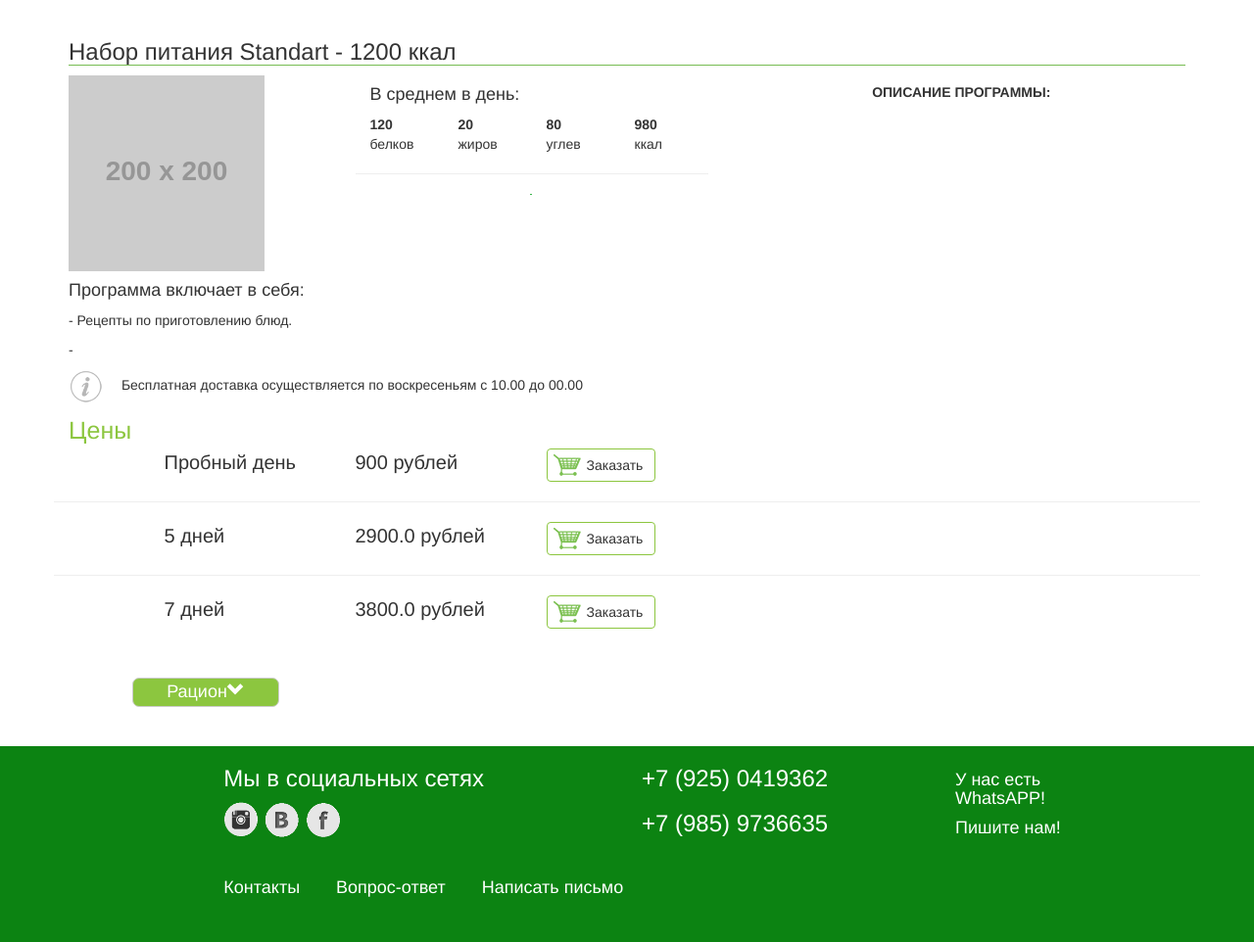
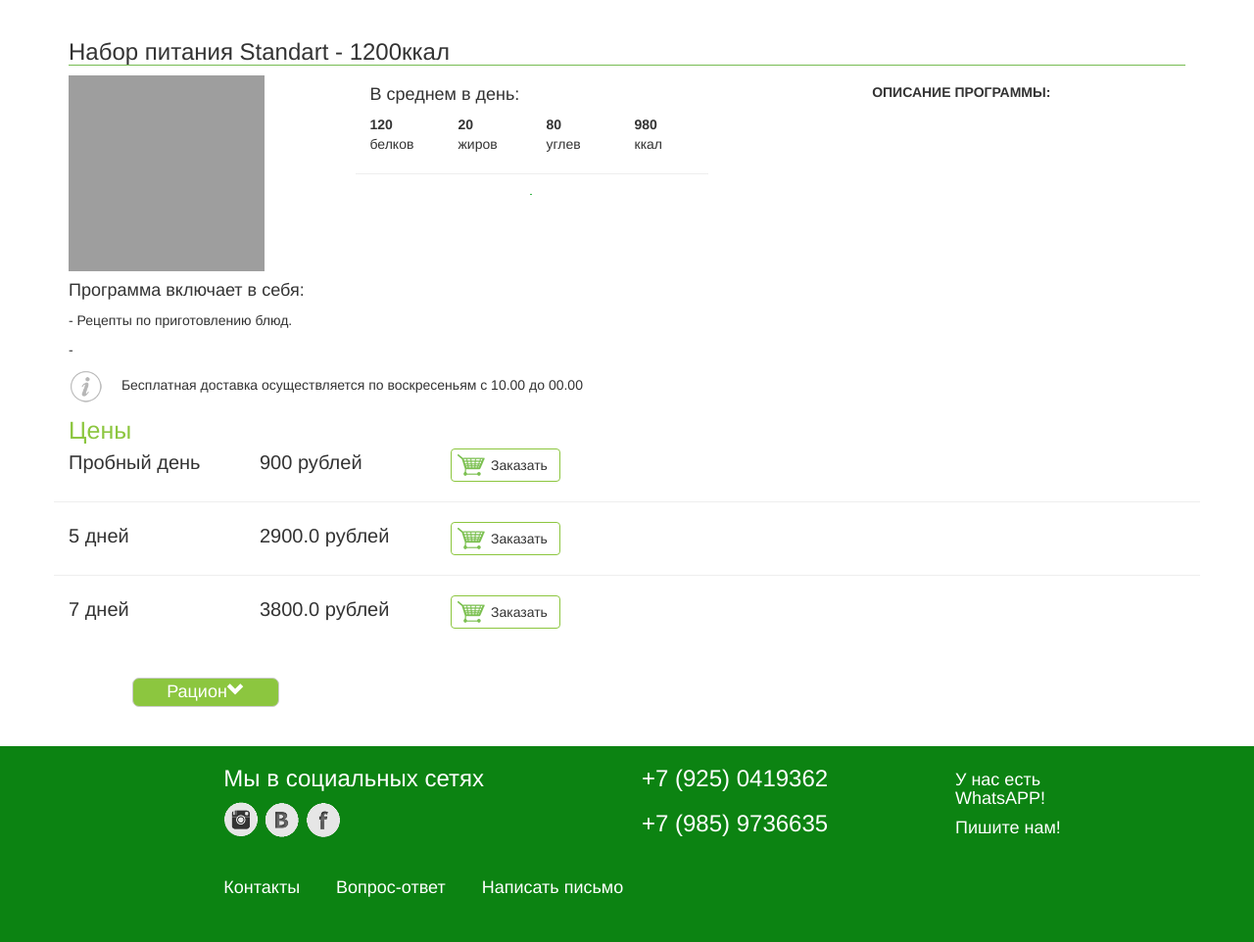
Before and after one commit to kirrok/complexfood.host, a Django app: a page that uses main_app/templates/set_info.html in a window 1280 px wide. Shown: the part 80-1042 px from the top of the page at 98% size. Run offline with Django 3.2, Linux system fonts and the light colour scheme; data comes from the database, SQL or seed files in the repository; tables that the repository leaves empty hold one stand-in row (values such as "Sample post"); grey boxes labelled with a size stand in for pictures from a placeholder-image service; some libraries are stand-ins or nearby versions; grey boxes are pictures that could not be loaded.

Commit message:
изменен set_template.html

```diff
--- a/main_app/management/commands/fill_db.py
+++ b/main_app/management/commands/fill_db.py
@@ -19,9 +19,9 @@
             fat_ = randint(20, 120)
             carbohydrates_ = randint(80, 250)
             price_ = randint(500, 1500)
-            image_ = 'Premium_1.png'
-            first_description_woman_ = 'For woman' + str(x)
-            first_description_man_ = 'For man' + str(x)
+            image_ = '/Premium_1.png'
+            first_description_woman_ = 'some short description content For woman' + str(x)
+            first_description_man_ = 'some  other short description content For man' + str(x)
             second_description_ = 'Minimal nutrient to calorie balance towards increasing restriction of ' \
                                   'protein and carbohydrates. Suitable for drying step in males ' \
                                   'and maintain / muscle set for girls.'
--- a/main_app/templates/day_ration.html
+++ b/main_app/templates/day_ration.html
@@ -1,5 +1,5 @@
 <div class="diet">
-    <h4 class="day-number"><span>{{ day_ration.id }}</span> день</h4>
+    <h4 class="day-number"><span>{{ day_ration.day }}</span> день</h4>
     <table>
         <tr>
             <td class="pfc"><p>белки</p></td>
--- a/main_app/templates/set_info.html
+++ b/main_app/templates/set_info.html
@@ -7,55 +7,7 @@
 <div class="set-info container">
 
     <div class="container">
-        <div class="row">
-            <div class="col-md-12">
-                <h3 class="food-header">Набор питания {{ set.kind }} - {{ set.calories }} ккал</h3>
-            </div>
-        </div>
-
-        <div class="row">
-            <div class="col-md-3">
-                <img src="http://placehold.it/200x200" width="200px" height="200px">
-            </div>
-            <div class="col-md-4 col-sm-6 col-xs-12">
-                <div class container>
-                    <div class="row">
-                        <div class="col-md-12">
-                            <h4>В среднем в день:</h4>
-                        </div>
-                    </div>
-                    <div class="row">
-                        <div class="col-md-3 col-sm-3 col-xs-3">
-                            <strong>{{ set.protein }}</strong><br>белков
-                        </div>
-                        <div class="col-md-3 col-sm-3 col-xs-3">
-                            <strong>{{ set.fat }}</strong><br>жиров
-                        </div>
-                        <div class="col-md-3 col-sm-3 col-xs-3">
-                            <strong>{{ set.carbohydrates }}</strong><br>углев
-                        </div>
-                        <div class="col-md-3 col-sm-3 col-xs-3">
-                            <strong>{{ set.count_calorie }}</strong><br>ккал
-                        </div>
-                    </div>
-                    <hr>
-                    <div class="row">
-                        <div class="col-md-6 col-sm-5 col-xs-12" style="border-right:solid 2px #39B54A;">
-                            <strong>{{ set.first_description_woman }}</strong>
-                        </div>
-
-                        <div class="col-md-6 col-sm-5 col-xs-12">
-                            <strong>{{ set.first_description_man }}</strong>
-                        </div>
-                    </div>
-                </div>
-            </div>
-
-            <div class="col-md-5">
-                <h5 class="text-uppercase text-center"><strong>описание программы:</strong></h5>
-                <p style="font-size:14px;">{{ set.second_description }}</p>
-            </div>
-        </div>
+        {% include 'set_template.html' with is_info=True %}
 
         <div class="row">
             <div class="container detailed-description">
@@ -65,7 +17,7 @@
                     </div>
                 </div>
                 <div class="row">
-                    <div class="col-md-12">
+                    <div class="col-md-6 col-sm-12 col-xs-12">
 
                         <p>
                             - Рецепты по приготовлению блюд.
@@ -86,14 +38,13 @@
                 <div class="row">
                     <div class="container price-list">
                         <div class="row">
-                            <div class="col-md-1"></div>
-                            <div class="col-md-2">
+                            <div class="col-md-2 col-sm-2 col-xs-6">
                                 Пробный день
                             </div>
-                            <div class="col-md-2">
+                            <div class="col-md-2 col-sm-2 col-xs-6">
                                 {{ set.price_1 }} рублей
                             </div>
-                            <div class="col-md-7">
+                            <div class="col-md-2 col-sm-2 col-sm-12">
                                 <a class="btn btn-default basket" href="{% url 'checkout' %}" role="button">Заказать</a>
                             </div>
                         </div>
@@ -101,14 +52,13 @@
                         <hr>
 
                         <div class="row">
-                            <div class="col-md-1"></div>
-                            <div class="col-md-2">
+                            <div class="col-md-2 col-sm-2 col-xs-6">
                                 5 дней
                             </div>
-                            <div class="col-md-2">
+                            <div class="col-md-2 col-sm-2 col-xs-6">
                                 {{ set.price_5 }} рублей
                             </div>
-                            <div class="col-md-7">
+                            <div class="col-md-7 col-sm-2 col-sm-12">
                                 <a class="btn btn-default basket" href="{% url 'checkout' %}" role="button">Заказать</a>
                             </div>
                         </div>
@@ -116,14 +66,13 @@
                         <hr>
 
                         <div class="row">
-                            <div class="col-md-1"></div>
-                            <div class="col-md-2">
+                            <div class="col-md-2 col-sm-2 col-xs-6">
                                 7 дней
                             </div>
-                            <div class="col-md-2">
+                            <div class="col-md-2 col-sm-2 col-xs-6">
                                 {{ set.price_7 }} рублей
                             </div>
-                            <div class="col-md-7">
+                            <div class="col-md-7 col-sm-2 col-sm-12">
                                 <a class="btn btn-default basket" href="{% url 'checkout' %}" role="button">Заказать</a>
                             </div>
                         </div>
@@ -139,11 +88,9 @@
     </button>
 
     <div id="ration" class="collapse">
-        <div class="container">
             {% for day_ration in ration %}
             {% include "day_ration.html" %}
             {% endfor %}
-        </div>
     </div>
 </div>
 
--- a/main_app/templates/set_template.html
+++ b/main_app/templates/set_template.html
@@ -5,7 +5,7 @@
         </div>
     </div>
     <div class="row">
-        <div class="col-md-3 col-sm-12 col-xs-12">
+        <div class="col-md-3 col-sm-6 col-xs-12">
             <img src="{{ set.image }}" width="200px" height="200px">
         </div>
         <div class="col-md-4 col-sm-6 col-xs-12">
@@ -31,23 +31,26 @@
                 </div>
                 <hr>
                 <div class="row">
-                    <div class="col-md-6 col-sm-5 col-xs-12" style="border-right:solid 2px #39B54A;">
+                    <div class="col-md-6 col-sm-6 col-xs-6" style="border-right:solid 2px #39B54A;">
                         <strong>{{ set.first_description_woman }}</strong>
                     </div>
 
-                    <div class="col-md-6 col-sm-5 col-xs-12">
+                    <div class="col-md-6 col-sm-6 col-xs-6">
                         <strong>{{ set.first_description_man }}</strong>
                     </div>
                 </div>
             </div>
         </div>
-        <div class="col-md-5 col-sm-6 col-xs-12">
+        <div class="col-md-5 col-sm-12 col-xs-12">
             <h5 class="text-uppercase text-center"><strong>описание программы:</strong></h5>
             <p style="font-size:14px;">{{ set.second_description }}</p>
+
+            {% if not is_info %}
             <a class="btn btn-default" href="set_info{{ set.id }}" role="button">Подробнее</a>
             <div class="price">
                 От <span>{{ set.clear_price }}</span> руб в день.
             </div>
+            {% endif %}
 
         </div>
     </div>
--- a/main_app/views.py
+++ b/main_app/views.py
@@ -21,6 +21,7 @@
     ration_ = set_.ration_set.all()
     return render(request, 'set_info.html', {'set': set_, 'ration': ration_})
 
+
 def checkout(request):
     return render(request, 'decor.html')
 
```
Also changed, not shown: 2 other files.
